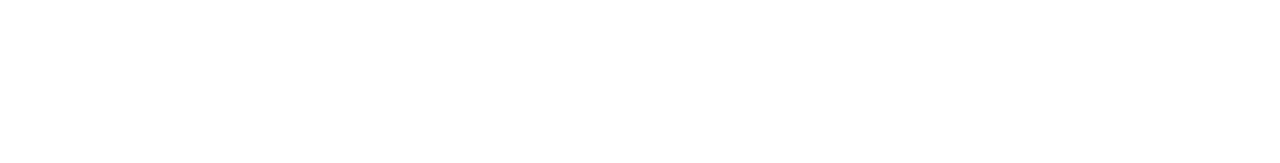
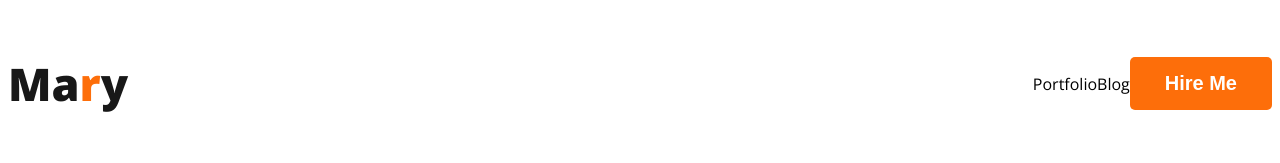
Before and after one commit to tazmul034/web_developer_portfolio, a plain HTML site: page index.html in a window 1280 px wide. Drawn offline with nearby package versions, Linux system fonts and the light colour scheme.

Commit message:
added nav

```diff
--- a/index.html
+++ b/index.html
@@ -4,8 +4,33 @@
     <meta charset="UTF-8">
     <meta name="viewport" content="width=device-width, initial-scale=1.0">
     <title>Web Developer Portfolio </title>
+
+    <link rel="preconnect" href="https://fonts.googleapis.com">
+    <link rel="preconnect" href="https://fonts.gstatic.com" crossorigin>
+    <link href="https://fonts.googleapis.com/css2?family=Open+Sans:wght@400;700;800&display=swap" rel="stylesheet">
+
+    <link rel="stylesheet" href="styles/portfolio.css">
 </head>
 <body>
+    <header>
+        <nav>
+            <h3 class="nav_title">Ma<span class="text_primary">r</span>y</h3>
 
+            <ul>
+                <li href="">Portfolio</li>
+                <li href="">Blog</li>
+                <li><button class="btn_primary">Hire Me</button></li>
+            </ul>
+        </nav>
+
+    </header>
+
+    <main>
+
+    </main>
+
+    <footer>
+
+    </footer>
 </body>
 </html>
--- /dev/null
+++ b/styles/portfolio.css
@@ -0,0 +1,47 @@
+
+/* Common shared styles */
+
+body {
+    font-family: 'Open Sans', sans-serif;
+}
+
+.text_primary {
+    color: #FD6E0A;
+}
+
+.btn_primary {
+    border-radius: 5px;
+    background: #FD6E0A;
+    border: 0;
+    font-size: 20px;
+    font-weight: 700;
+    color:  #FFF;
+    padding: 15px 35px;
+
+
+}
+
+
+/* nav related styles*/
+
+nav {
+    display: flex;
+    justify-content: space-between;
+    align-items:center;
+}
+
+.nav_title {
+    color: var(--Dark-01, #181818);
+    font-size: 45px;
+    font-weight: 800;
+}
+
+nav > ul {
+    display: flex;
+    align-items: center;
+}
+
+nav > ul > li {
+    list-style: none;
+    margin-right: 5opx;
+}
```
